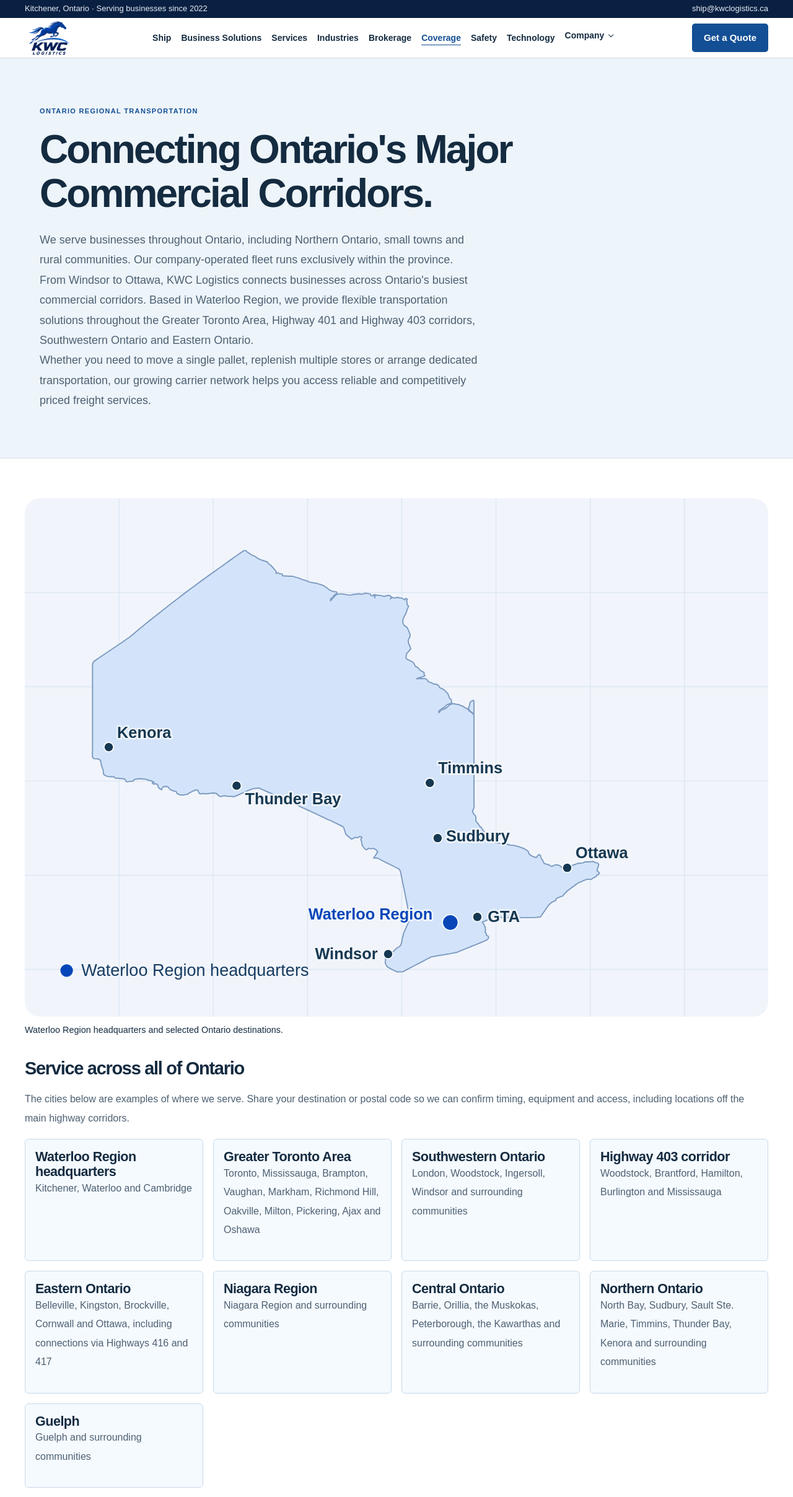
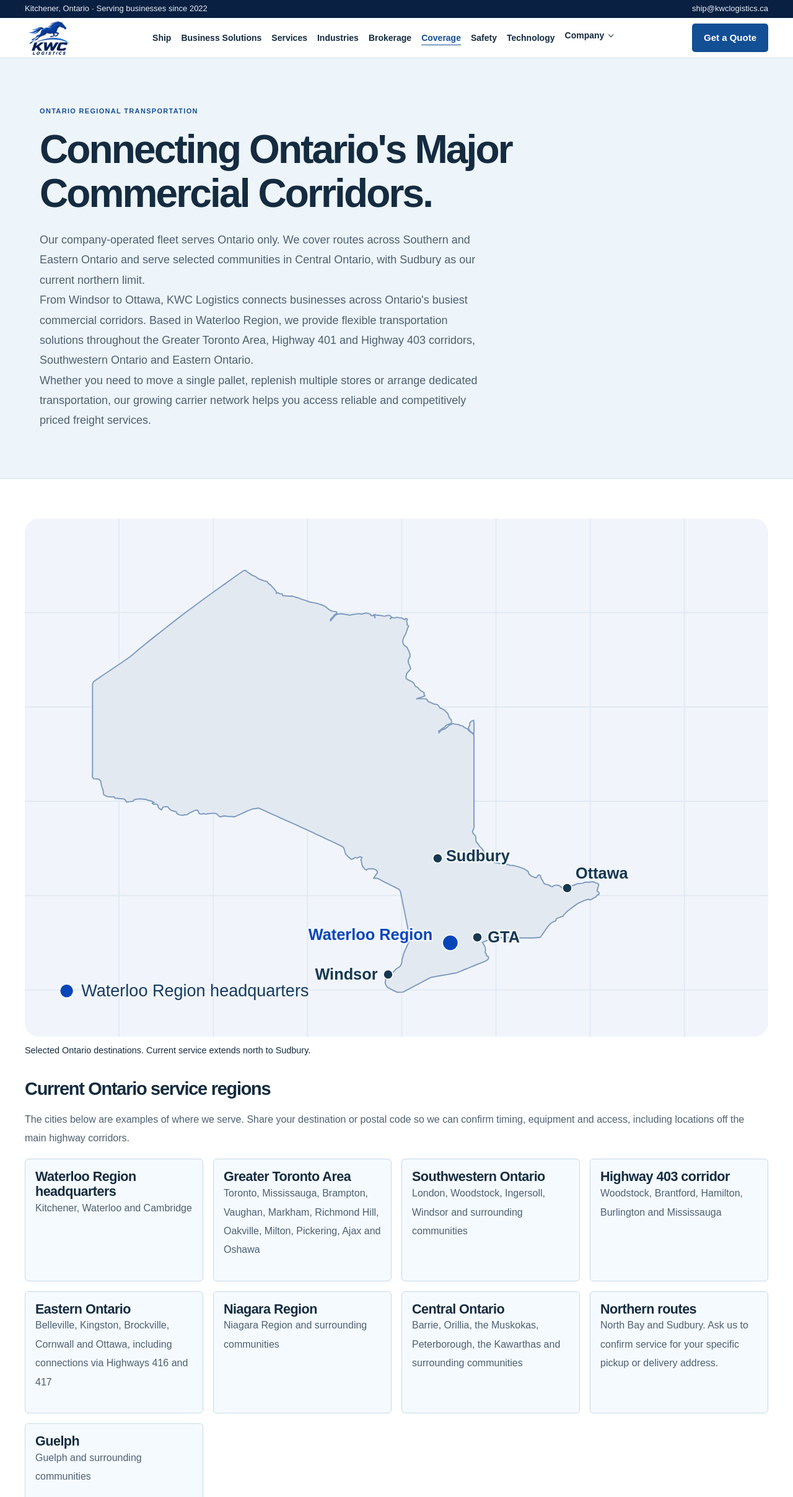
Before and after one commit to kwclogisticsinc-source/kwc-logistics-site, a Next.js app: page /service-areas in a window 1280 px wide. Shown: the top 2416 px of the page at 62% size. Built offline with nearby package versions, Linux system fonts and the light colour scheme.

Commit message:
Set Sudbury as current northern service limit

```diff
--- a/app/about/page.tsx
+++ b/app/about/page.tsx
@@ -15,7 +15,7 @@ export default function About() {
         title="Small team. Big ambition."
       >
         <p>
-          We help local businesses move pallets, book straight trucks and set up regular delivery routes across Ontario.
+          We help local businesses move pallets, book straight trucks and set up regular delivery routes within our Ontario service area, as far north as Sudbury.
         </p>
       </PageIntro>
       <section className="wrap content-section">
--- a/app/layout.tsx
+++ b/app/layout.tsx
@@ -15,7 +15,7 @@ export const metadata: Metadata = {
   openGraph: {
     title: "KWC Logistics | Ontario Freight & Recurring Transportation",
     description:
-      "Commercial transportation from Waterloo Region throughout Ontario, with extended Canada and U.S. freight through qualified partners.",
+      "Regional transportation from Waterloo Region to Ontario destinations as far north as Sudbury, with additional freight capacity through qualified partners.",
     url: "https://kwclogistics.ca",
     siteName: "KWC Logistics Inc.",
     images: [{ url: "/images/kwc-galloping-horse.png", alt: "KWC Logistics blue horse logo" }],
--- a/app/page.tsx
+++ b/app/page.tsx
@@ -38,7 +38,7 @@ export default function Home() {
         <div className="wrap kwc-front-inner">
           <p className="eyebrow">Kitchener, Ontario · Since 2022</p>
           <h1>Ontario freight, from first mile to final mile.</h1>
-          <p className="kwc-front-lead">KWC collects freight from suppliers, moves pallets between Ontario communities and delivers to businesses and eligible residential destinations.</p>
+          <p className="kwc-front-lead">KWC collects freight from suppliers, moves pallets between communities in our Ontario service area and delivers to businesses and eligible residential destinations.</p>
           <div className="button-row">
             <Link href="/book-now" className="btn">Ship Something</Link>
             <Link href="/regular-deliveries" className="kwc-front-link">Business Logistics Solutions</Link>
@@ -103,7 +103,7 @@ export default function Home() {
         <div className="wrap kwc-operating" aria-label="How KWC serves your lane">
           <article>
             <p className="eyebrow">Company-operated equipment</p>
-            <h2>Ontario, province-wide.</h2>
+            <h2>Ontario regional freight.</h2>
             <p>Our 26-foot straight truck with a liftgate operates exclusively in Ontario. We confirm equipment, site access and delivery timing for each shipment.</p>
             <Link className="text-link" href="/equipment">See our equipment</Link>
           </article>
@@ -118,9 +118,9 @@ export default function Home() {
 
       <section className="wrap kwc-editorial kwc-home-coverage">
         <div className="kwc-editorial-copy">
-          <p className="eyebrow">Province-wide coverage</p>
-          <h2>We serve every region of Ontario.</h2>
-          <p>Our main freight corridors run along Highways 401 and 403, connecting Waterloo Region, the GTA, Southwestern Ontario and Eastern Ontario. We also serve Central and Northern Ontario, from Muskoka and Sudbury to Thunder Bay and communities beyond the major highways.</p>
+          <p className="eyebrow">Ontario coverage</p>
+          <h2>Ontario freight as far north as Sudbury.</h2>
+          <p>Our main freight corridors run along Highways 401 and 403, connecting Waterloo Region, the GTA, Southwestern Ontario and Eastern Ontario. We also serve selected communities in Central Ontario and along the route to Sudbury, our current northern limit.</p>
           <p>Send us your city, postal code or community name. We’ll confirm timing, equipment and access for that location.</p>
           <Link href="/service-areas" className="text-link">View coverage and freight lanes</Link>
         </div>
--- a/app/service-areas/page.tsx
+++ b/app/service-areas/page.tsx
@@ -7,7 +7,7 @@ import { localAreas } from "@/lib/local-areas";
 
 export const metadata: Metadata = {
   title: "Ontario Freight Coverage | Highways 401 and 403",
-  description: "KWC serves businesses throughout Ontario, from the 401 and 403 corridors to cities, small towns and rural communities in Northern, Central and Eastern Ontario.",
+  description: "KWC serves businesses along Ontario’s 401 and 403 corridors, in Central and Eastern Ontario, and as far north as Sudbury.",
   alternates: { canonical: "/service-areas" },
 };
 
@@ -15,13 +15,13 @@ export default function Coverage() {
   return (
     <>
       <PageIntro eyebrow="ONTARIO REGIONAL TRANSPORTATION" title={coverageTitle}>
-        <p>We serve businesses throughout Ontario, including Northern Ontario, small towns and rural communities. Our company-operated fleet runs exclusively within the province.</p>
+        <p>Our company-operated fleet serves Ontario only. We cover routes across Southern and Eastern Ontario and serve selected communities in Central Ontario, with Sudbury as our current northern limit.</p>
         {coverageCopy.map((paragraph) => <p key={paragraph}>{paragraph}</p>)}
       </PageIntro>
       <div className="wrap content-section article-copy">
         <ProvinceCoverageGraphic />
         <section>
-          <h2>Service across all of Ontario</h2>
+          <h2>Current Ontario service regions</h2>
           <p>The cities below are examples of where we serve. Share your destination or postal code so we can confirm timing, equipment and access, including locations off the main highway corridors.</p>
           <div className="freight-grid">
             {regions.map(([name, cities]) => <article key={name}><h3>{name}</h3><p>{cities}</p></article>)}
--- a/components/DeliveryUI.tsx
+++ b/components/DeliveryUI.tsx
@@ -173,9 +173,9 @@ export function ProvinceCoverageGraphic() {
         src="/images/ontario-province-coverage.svg"
         width={710}
         height={495}
-        alt="Ontario province-wide coverage, with Waterloo Region headquarters and example destinations including Windsor, the GTA, Ottawa, Sudbury, Timmins, Thunder Bay and Kenora."
+        alt="Selected Ontario service destinations, including Windsor, the GTA and Ottawa, with Sudbury as the northern limit. KWC is based in Waterloo Region."
       />
-      <figcaption>Waterloo Region headquarters and selected Ontario destinations.</figcaption>
+      <figcaption>Selected Ontario destinations. Current service extends north to Sudbury.</figcaption>
     </figure>
   );
 }
--- a/lib/ontario.ts
+++ b/lib/ontario.ts
@@ -34,8 +34,8 @@ export const regions = [
     "Barrie, Orillia, the Muskokas, Peterborough, the Kawarthas and surrounding communities"
   ],
   [
-    "Northern Ontario",
-    "North Bay, Sudbury, Sault Ste. Marie, Timmins, Thunder Bay, Kenora and surrounding communities"
+    "Northern routes",
+    "North Bay and Sudbury. Ask us to confirm service for your specific pickup or delivery address."
   ],
   [
     "Guelph",
```
Also changed, not shown: public/images/ontario-province-coverage.svg.
